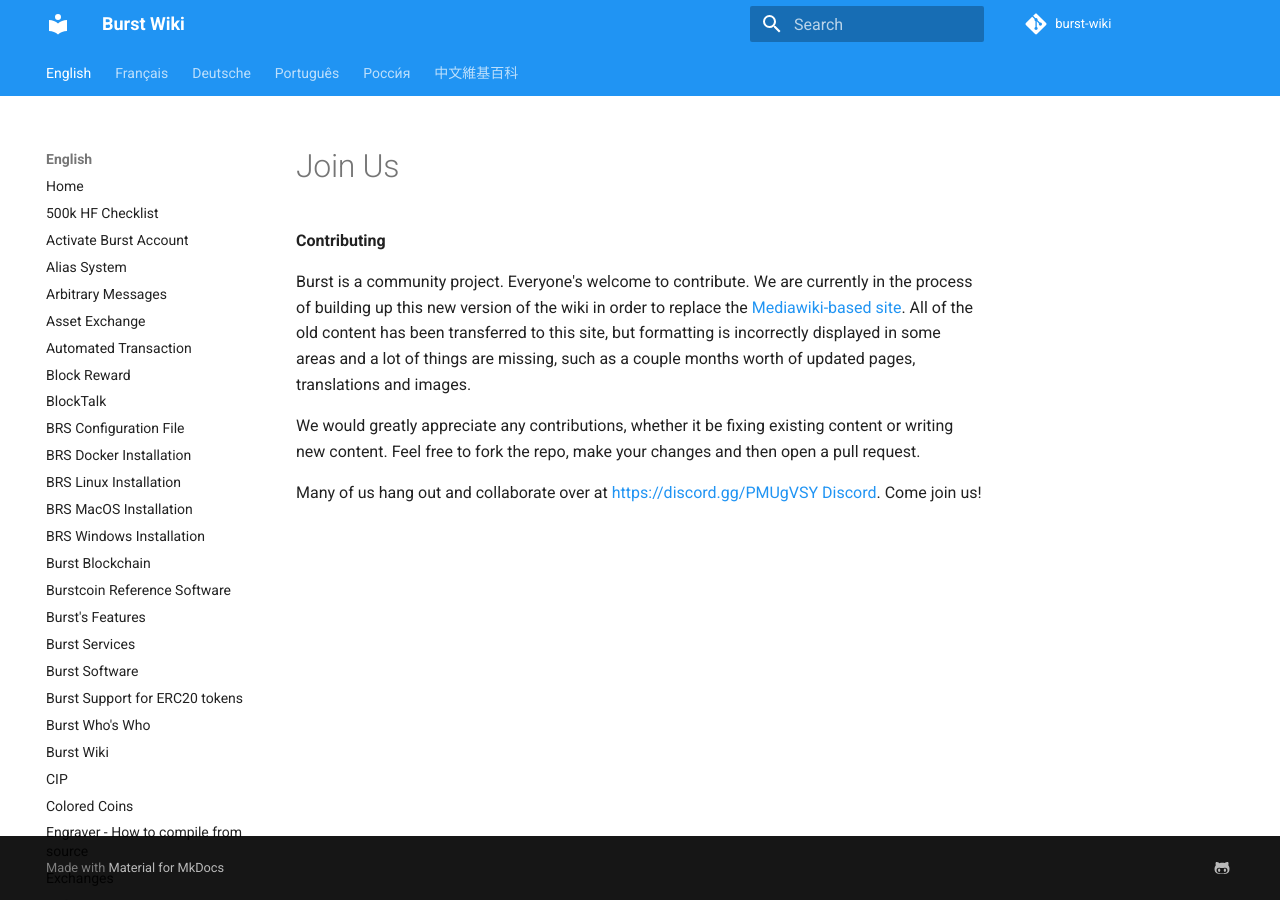
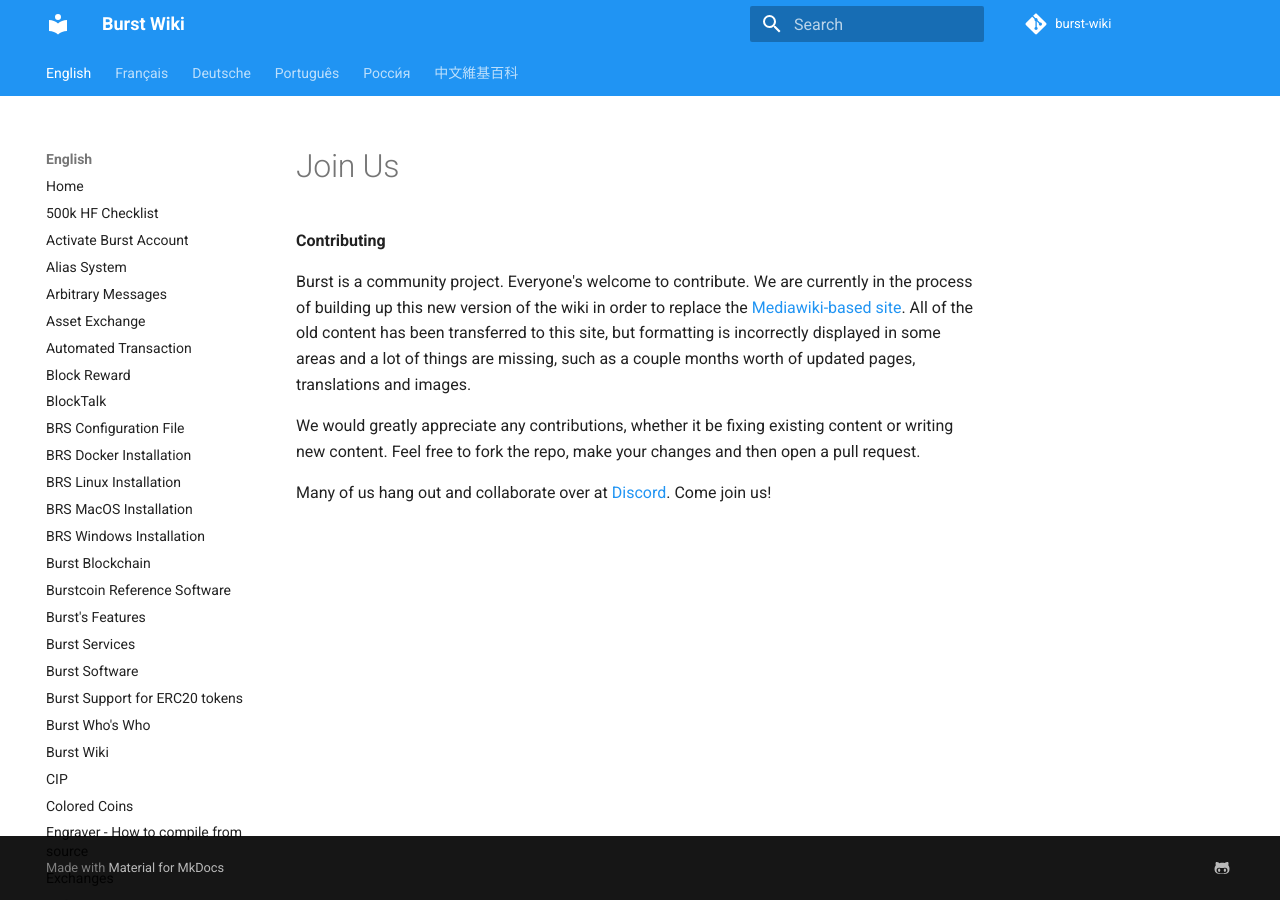
Before and after one commit to burst-apps-team/burst-wiki, an MkDocs documentation site: the page built from docs/en/join-us-.md, in a window 1280 px wide. Built offline with MkDocs 1.6.1 and Material for MkDocs 9.7.7, drawn with Linux system fonts in a browser that asks for light colours; comment, search, counter and statistics services are not loaded; old or Windows-style settings are respelled for this version of MkDocs; part of the change alters nothing that is shown.

Commit message:
Update join-us-.md
Fixed link to Discord

```diff
--- a/docs/en/join-us-.md
+++ b/docs/en/join-us-.md
@@ -4,4 +4,4 @@ Burst is a community project. Everyone's welcome to contribute. We are currently
 
 We would greatly appreciate any contributions, whether it be fixing existing content or writing new content. Feel free to fork the repo, make your changes and then open a pull request.
 
-Many of us hang out and collaborate over at [https://discord.gg/PMUgVSY Discord](https---discord-gg-pmugvsy-discord.md). Come join us!
+Many of us hang out and collaborate over at [Discord](https://discord.gg/PMUgVSY). Come join us!
```
